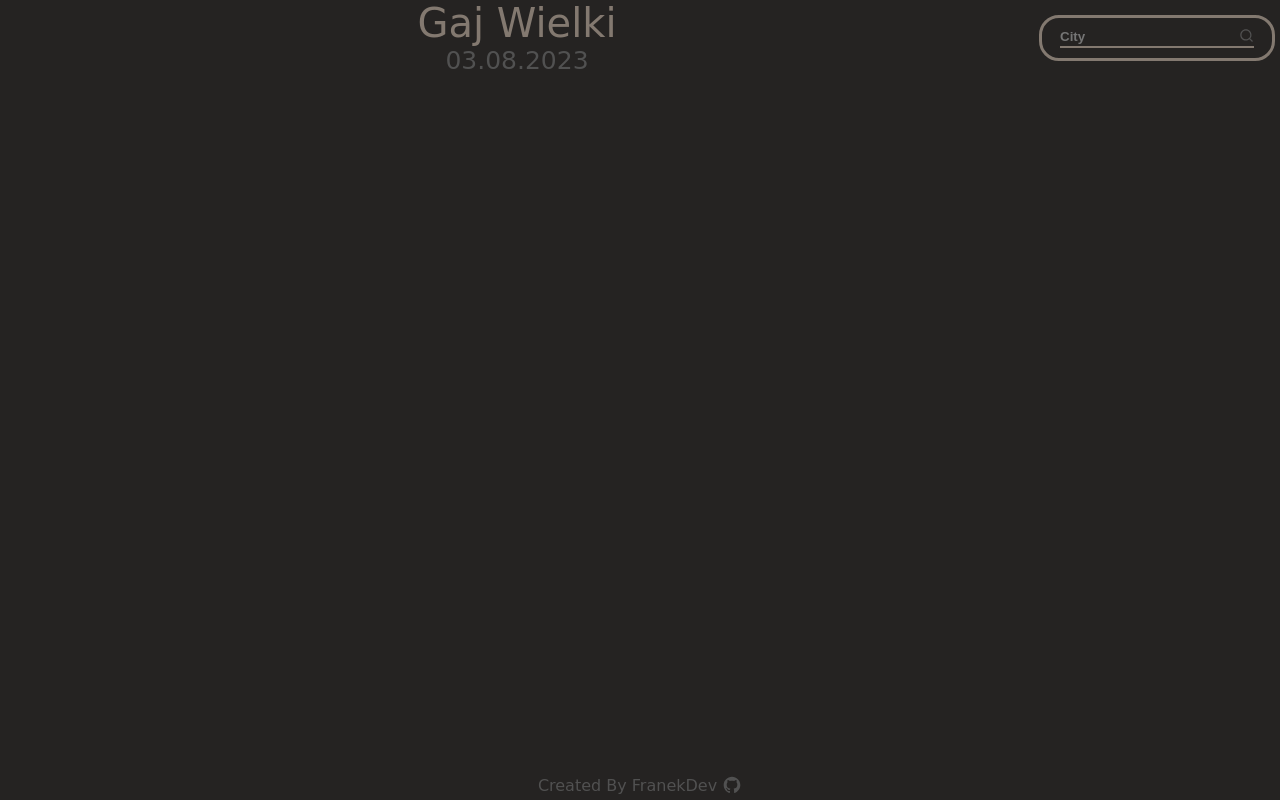
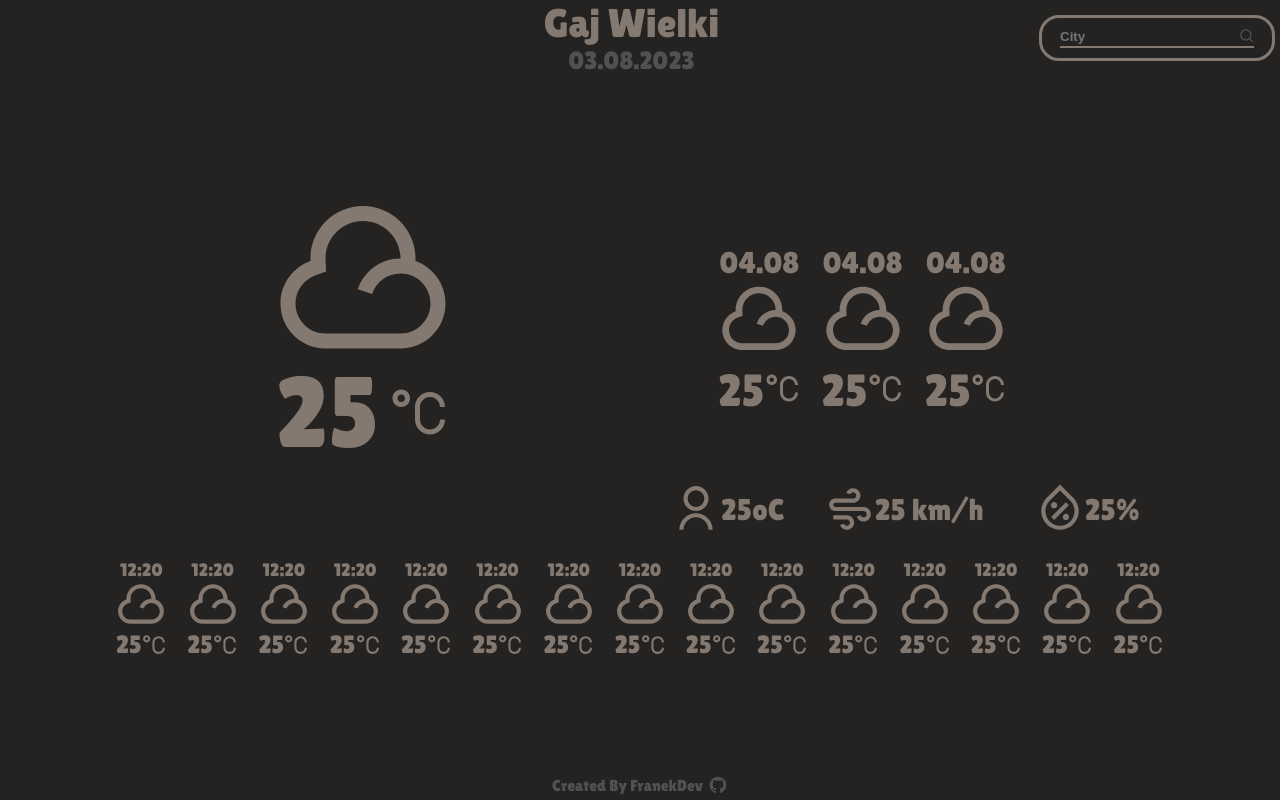
Before and after one commit to FranekDev/weather-app, a website built with webpack: page dist/index.html in a window 1280 px wide. Built offline with nearby package versions, Linux system fonts and the light colour scheme; no server answers; a web font is replaced by a local one.

Commit message:
Created weather UI

```diff
--- a/src/components/App.js
+++ b/src/components/App.js
@@ -1,9 +1,56 @@
 import getWeather from './weather';
+import {
+  showCurrentWeather,
+  threeDayWeather,
+  additionalWeatherInfo,
+  showHourlyForecast
+} from './UI';
 
 const App = () => {
   const main = document.createElement('main');
+  const city = document.querySelector('.city-input');
+  const search = document.querySelector('.search-button');
 
-  getWeather('poznan');
+  search.addEventListener('click', () => {
+    console.log(city.value);
+    getWeather(city.value);
+  });
+
+  const weatherData = document.createElement('div');
+  weatherData.classList.add('weather-data');
+  const dayForecast = document.createElement('div');
+  dayForecast.classList.add('day-forecast');
+
+  const mainWeather = document.createElement('div');
+  mainWeather.classList.add('main-weather');
+
+  const mainData = document.createElement('div');
+  mainData.classList.add('main-data');
+
+  const additionalData = document.createElement('div');
+  additionalData.classList.add('additional-data');
+
+  const hourlyWeather = document.createElement('div');
+  hourlyWeather.classList.add('hourly-weather');
+
+  showCurrentWeather(mainData, '25', 'Sunny');
+  threeDayWeather(dayForecast);
+  additionalWeatherInfo(additionalData);
+  showHourlyForecast(hourlyWeather);
+
+  for (let i = 0; i < 14; i++) {
+    showHourlyForecast(hourlyWeather);
+  }
+
+  mainData.appendChild(dayForecast);
+
+  mainWeather.appendChild(mainData);
+  mainWeather.appendChild(additionalData);
+
+  weatherData.appendChild(mainWeather);
+  weatherData.appendChild(hourlyWeather);
+
+  main.appendChild(weatherData);
 
   document.body.appendChild(main);
 };
--- a/src/components/Header.js
+++ b/src/components/Header.js
@@ -27,6 +27,7 @@ const Header = () => {
   const header = document.createElement('header');
 
   const blankDiv = document.createElement('div');
+  blankDiv.style.width = '229px';
   header.appendChild(blankDiv);
 
   const cityData = document.createElement('div');
@@ -48,11 +49,17 @@ const Header = () => {
   searchContainer.classList.add('search-container');
 
   const cityInput = document.createElement('input');
+  cityInput.classList.add('city-input');
   cityInput.type = 'text';
   cityInput.placeholder = 'City';
 
   const searchIcon = document.createElement('svg');
   const searchButton = document.createElement('button');
+  searchButton.classList.add('search-button');
+
+  searchButton.addEventListener('click', (e) => {
+    e.preventDefault();
+  });
 
   searchIcon.appendChild(searchIconSvg());
   searchButton.appendChild(searchIcon);
--- /dev/null
+++ b/src/components/UI.js
@@ -0,0 +1,267 @@
+const getWeatherIcon = (weather) => {
+  const iconSvg = document.createElementNS('http://www.w3.org/2000/svg', 'svg');
+  const iconPath = document.createElementNS(
+    'http://www.w3.org/2000/svg',
+    'path'
+  );
+  console.log(weather);
+
+  iconSvg.setAttribute('fill', '#837970');
+  iconSvg.setAttribute('viewBox', '0 0 24 24');
+  iconSvg.setAttribute('stroke', '');
+  iconSvg.classList.add('trash_icon');
+
+  iconPath.setAttribute(
+    'd',
+    'M12 2C15.866 2 19 5.13401 19 9C19 9.11351 18.9973 9.22639 18.992 9.33857C21.3265 10.16 23 12.3846 23 15C23 18.3137 20.3137 21 17 21H7C3.68629 21 1 18.3137 1 15C1 12.3846 2.67346 10.16 5.00804 9.33857C5.0027 9.22639 5 9.11351 5 9C5 5.13401 8.13401 2 12 2ZM12 4C9.23858 4 7 6.23858 7 9C7 9.08147 7.00193 9.16263 7.00578 9.24344L7.07662 10.7309L5.67183 11.2252C4.0844 11.7837 3 13.2889 3 15C3 17.2091 4.79086 19 7 19H17C19.2091 19 21 17.2091 21 15C21 12.79 19.21 11 17 11C15.233 11 13.7337 12.1457 13.2042 13.7347L11.3064 13.1021C12.1005 10.7185 14.35 9 17 9C17 6.23858 14.7614 4 12 4Z'
+  );
+  iconPath.setAttribute('stroke-linecap', 'round');
+  iconPath.setAttribute('stroke-linejoin', 'round');
+  iconPath.setAttribute('stroke-width', '0');
+
+  iconSvg.appendChild(iconPath);
+
+  return iconSvg;
+};
+
+const getDegreesIcon = () => {
+  const iconSvg = document.createElementNS('http://www.w3.org/2000/svg', 'svg');
+  const iconPath = document.createElementNS(
+    'http://www.w3.org/2000/svg',
+    'path'
+  );
+
+  iconSvg.setAttribute('fill', '#837970');
+  iconSvg.setAttribute('viewBox', '0 0 24 24');
+  iconSvg.setAttribute('stroke', '');
+  iconSvg.classList.add('trash_icon');
+
+  iconPath.setAttribute(
+    'd',
+    'M4.5 10C2.567 10 1 8.433 1 6.5C1 4.567 2.567 3 4.5 3C6.433 3 8 4.567 8 6.5C8 8.433 6.433 10 4.5 10ZM4.5 8C5.32843 8 6 7.32843 6 6.5C6 5.67157 5.32843 5 4.5 5C3.67157 5 3 5.67157 3 6.5C3 7.32843 3.67157 8 4.5 8ZM22 10H20C20 7.79086 18.2091 6 16 6C13.7909 6 12 7.79086 12 10V15C12 17.2091 13.7909 19 16 19C18.2091 19 20 17.2091 20 15H22C22 18.3137 19.3137 21 16 21C12.6863 21 10 18.3137 10 15V10C10 6.68629 12.6863 4 16 4C19.3137 4 22 6.68629 22 10Z'
+  );
+  iconPath.setAttribute('stroke-linecap', 'round');
+  iconPath.setAttribute('stroke-linejoin', 'round');
+  iconPath.setAttribute('stroke-width', '0');
+
+  iconSvg.appendChild(iconPath);
+
+  return iconSvg;
+};
+
+const getWindIcon = () => {
+  const iconSvg = document.createElementNS('http://www.w3.org/2000/svg', 'svg');
+  const iconPath = document.createElementNS(
+    'http://www.w3.org/2000/svg',
+    'path'
+  );
+
+  iconSvg.setAttribute('fill', '#837970');
+  iconSvg.setAttribute('viewBox', '0 0 24 24');
+  iconSvg.setAttribute('stroke', '');
+  iconSvg.classList.add('trash_icon');
+
+  iconPath.setAttribute(
+    'd',
+    'M10.5 17H4V15H10.5C12.433 15 14 16.567 14 18.5C14 20.433 12.433 22 10.5 22C8.99957 22 7.71966 21.0559 7.22196 19.7293L9.09513 19.0268C9.30843 19.5954 9.85696 20 10.5 20C11.3284 20 12 19.3284 12 18.5C12 17.6716 11.3284 17 10.5 17ZM5 11H18.5C20.433 11 22 12.567 22 14.5C22 16.433 20.433 18 18.5 18C16.9996 18 15.7197 17.0559 15.222 15.7293L17.0951 15.0268C17.3084 15.5954 17.857 16 18.5 16C19.3284 16 20 15.3284 20 14.5C20 13.6716 19.3284 13 18.5 13H5C3.34315 13 2 11.6569 2 10C2 8.34315 3.34315 7 5 7H13.5C14.3284 7 15 6.32843 15 5.5C15 4.67157 14.3284 4 13.5 4C12.857 4 12.3084 4.40463 12.0951 4.97317L10.222 4.27073C10.7197 2.94414 11.9996 2 13.5 2C15.433 2 17 3.567 17 5.5C17 7.433 15.433 9 13.5 9H5C4.44772 9 4 9.44772 4 10C4 10.5523 4.44772 11 5 11Z'
+  );
+  iconPath.setAttribute('stroke-linecap', 'round');
+  iconPath.setAttribute('stroke-linejoin', 'round');
+  iconPath.setAttribute('stroke-width', '0');
+
+  iconSvg.appendChild(iconPath);
+
+  return iconSvg;
+};
+
+const getHumidityIcon = () => {
+  const iconSvg = document.createElementNS('http://www.w3.org/2000/svg', 'svg');
+  const iconPath = document.createElementNS(
+    'http://www.w3.org/2000/svg',
+    'path'
+  );
+
+  iconSvg.setAttribute('fill', '#837970');
+  iconSvg.setAttribute('viewBox', '0 0 24 24');
+  iconSvg.setAttribute('stroke', '');
+  iconSvg.classList.add('trash_icon');
+
+  iconPath.setAttribute(
+    'd',
+    'M7.05025 8.04673L12 3.09698L16.9497 8.04673C19.6834 10.7804 19.6834 15.2126 16.9497 17.9462C14.2161 20.6799 9.78392 20.6799 7.05025 17.9462C4.31658 15.2126 4.31658 10.7804 7.05025 8.04673ZM18.364 6.63252L12 0.268555L5.63604 6.63252C2.12132 10.1472 2.12132 15.8457 5.63604 19.3604C9.15076 22.8752 14.8492 22.8752 18.364 19.3604C21.8787 15.8457 21.8787 10.1472 18.364 6.63252ZM16.2427 10.1714L14.8285 8.75718L7.7574 15.8282L9.17161 17.2425L16.2427 10.1714ZM8.11095 11.232C8.69674 11.8178 9.64648 11.8178 10.2323 11.232C10.8181 10.6463 10.8181 9.69652 10.2323 9.11073C9.64648 8.52494 8.69674 8.52494 8.11095 9.11073C7.52516 9.69652 7.52516 10.6463 8.11095 11.232ZM15.8891 16.8889C15.3033 17.4747 14.3536 17.4747 13.7678 16.8889C13.182 16.3031 13.182 15.3534 13.7678 14.7676C14.3536 14.1818 15.3033 14.1818 15.8891 14.7676C16.4749 15.3534 16.4749 16.3031 15.8891 16.8889Z'
+  );
+  iconPath.setAttribute('stroke-linecap', 'round');
+  iconPath.setAttribute('stroke-linejoin', 'round');
+  iconPath.setAttribute('stroke-width', '0');
+
+  iconSvg.appendChild(iconPath);
+
+  return iconSvg;
+};
+
+const getUserIcon = () => {
+  const iconSvg = document.createElementNS('http://www.w3.org/2000/svg', 'svg');
+  const iconPath = document.createElementNS(
+    'http://www.w3.org/2000/svg',
+    'path'
+  );
+
+  iconSvg.setAttribute('fill', '#837970');
+  iconSvg.setAttribute('viewBox', '0 0 24 24');
+  iconSvg.setAttribute('stroke', '');
+  iconSvg.classList.add('trash_icon');
+
+  iconPath.setAttribute(
+    'd',
+    'M4 22C4 17.5817 7.58172 14 12 14C16.4183 14 20 17.5817 20 22H18C18 18.6863 15.3137 16 12 16C8.68629 16 6 18.6863 6 22H4ZM12 13C8.685 13 6 10.315 6 7C6 3.685 8.685 1 12 1C15.315 1 18 3.685 18 7C18 10.315 15.315 13 12 13ZM12 11C14.21 11 16 9.21 16 7C16 4.79 14.21 3 12 3C9.79 3 8 4.79 8 7C8 9.21 9.79 11 12 11Z'
+  );
+  iconPath.setAttribute('stroke-linecap', 'round');
+  iconPath.setAttribute('stroke-linejoin', 'round');
+  iconPath.setAttribute('stroke-width', '0');
+
+  iconSvg.appendChild(iconPath);
+
+  return iconSvg;
+};
+
+export const showCurrentWeather = (container, temp, condition) => {
+  console.log(condition);
+  const weatherContainer = document.createElement('div');
+  weatherContainer.classList.add('weather-container');
+
+  const weatherIcon = document.createElement('div');
+  weatherIcon.classList.add('weather-container__icon');
+  weatherIcon.appendChild(getWeatherIcon('test'));
+
+  const tempInfo = document.createElement('div');
+  tempInfo.classList.add('weather-container__temp');
+
+  const tempText = document.createElement('span');
+  //   tempText.classList.add();
+  tempText.textContent = temp;
+
+  const degreeIcon = document.createElement('div');
+  degreeIcon.classList.add('weatether-container__degree');
+  degreeIcon.appendChild(getDegreesIcon());
+
+  tempInfo.appendChild(tempText);
+  tempInfo.appendChild(degreeIcon);
+
+  weatherContainer.appendChild(weatherIcon);
+  weatherContainer.appendChild(tempInfo);
+
+  container.appendChild(weatherContainer);
+};
+
+const showDayWeather = (container) => {
+  const weatherContainer = document.createElement('div');
+  weatherContainer.classList.add('day-container');
+
+  const date = document.createElement('span');
+  date.classList.add('day-container__date');
+  date.textContent = '04.08';
+
+  const weatherIcon = document.createElement('div');
+  weatherIcon.classList.add('day-container__icon');
+  weatherIcon.appendChild(getWeatherIcon('test'));
+
+  const tempInfo = document.createElement('div');
+  tempInfo.classList.add('day-container__temp');
+
+  const tempText = document.createElement('span');
+  //   tempText.classList.add();
+  tempText.textContent = '25';
+
+  const degreeIcon = document.createElement('div');
+  degreeIcon.classList.add('day-container__degree');
+  degreeIcon.appendChild(getDegreesIcon());
+
+  tempInfo.appendChild(tempText);
+  tempInfo.appendChild(degreeIcon);
+
+  weatherContainer.appendChild(date);
+  weatherContainer.appendChild(weatherIcon);
+  weatherContainer.appendChild(tempInfo);
+
+  container.appendChild(weatherContainer);
+};
+// const showHourWeather = () => {};
+
+export const showHourForecast = () => {};
+
+export const threeDayWeather = (container) => {
+  showDayWeather(container);
+  showDayWeather(container);
+  showDayWeather(container);
+};
+
+export const additionalWeatherInfo = (container) => {
+  const additionalInfo = document.createElement('div');
+  additionalInfo.classList.add('additional-info');
+
+  const feelsLikeTemp = document.createElement('div');
+  feelsLikeTemp.classList.add('feels-like');
+
+  const temp = document.createElement('div');
+  temp.classList.add('feels-like__temp');
+
+  const tempText = document.createElement('span');
+  tempText.classList.add('feels-like__text');
+
+  tempText.textContent = '25oC';
+  feelsLikeTemp.appendChild(getUserIcon());
+  feelsLikeTemp.appendChild(tempText);
+
+  const windSpeed = document.createElement('div');
+  windSpeed.classList.add('wind-speed');
+
+  const windText = document.createElement('span');
+  windText.classList.add('wind-speed__text');
+
+  windText.textContent = '25 km/h';
+  windSpeed.appendChild(getWindIcon());
+  windSpeed.appendChild(windText);
+
+  const humidity = document.createElement('div');
+  humidity.classList.add('humidity');
+
+  const humidityText = document.createElement('span');
+  humidity.classList.add('humidity__text');
+
+  humidityText.textContent = '25%';
+  humidity.appendChild(getHumidityIcon());
+  humidity.appendChild(humidityText);
+
+  additionalInfo.appendChild(feelsLikeTemp);
+  additionalInfo.appendChild(windSpeed);
+  additionalInfo.appendChild(humidity);
+
+  container.appendChild(additionalInfo);
+};
+
+export const showHourlyForecast = (container) => {
+  const hourInfo = document.createElement('div');
+
+  const time = document.createElement('span');
+  time.classList.add('hour-info__time');
+  time.textContent = '12:20';
+
+  const weatherIcon = document.createElement('div');
+  weatherIcon.classList.add('hour-info__icon');
+  weatherIcon.append(getWeatherIcon());
+
+  const temp = document.createElement('div');
+  temp.classList.add('hour-info__temp');
+
+  const tempValue = document.createElement('span');
+  tempValue.textContent = '25';
+
+  temp.appendChild(tempValue);
+  temp.appendChild(getDegreesIcon());
+
+  hourInfo.appendChild(time);
+  hourInfo.appendChild(weatherIcon);
+  hourInfo.appendChild(temp);
+
+  container.appendChild(hourInfo);
+};
--- a/src/components/weather.js
+++ b/src/components/weather.js
@@ -1,29 +1,65 @@
+function processData(data) {
+  // console.log('process', data);
+  const { current, forecast } = data;
+  console.log(current, forecast);
+
+  const {
+    temp_c: tempC,
+    temp_f: tempF,
+    wind_mph: windMph,
+    wind_kph: windKph,
+    feelslike_c: feelslikeC,
+    feelslike_f: feelslikeF,
+    last_updated: lastUpdated,
+    humidity
+  } = current;
+
+  console.log('Current', {
+    tempC,
+    tempF,
+    windKph,
+    windMph,
+    feelslikeC,
+    feelslikeF,
+    lastUpdated,
+    humidity
+  });
+
+  const {
+    hour: [...hourData]
+  } = forecast.forecastday[0];
+
+  const hourDetails = [];
+
+  hourData.forEach((hour) => {
+    const {
+      time,
+      temp_c: hourTempC,
+      temp_f: hourTempF,
+      condition: { text: info }
+    } = hour;
+
+    hourDetails.push({ time, hourTempC, hourTempF, info });
+  });
+
+  console.log('HourDetails', hourDetails);
+  // const details = [...hourData, { temp_c: tempC, temp_f: tempF }];
+  // console.log('Forecast', hourData);
+
+  return data;
+}
+
 async function getWeather(location) {
   try {
     const response = await fetch(
-      `https://api.weatherapi.com/v1/forecast.json?key=55c87ea085b642b0900113721230208&q=${location}`
+      `https://api.weatherapi.com/v1/forecast.json?key=55c87ea085b642b0900113721230208&q=${location}`,
+      { mode: 'cors' }
     );
-    const weatherData = await response.json();
-    console.log(weatherData);
+    const weatherData = processData(await response.json());
+    console.log('async', weatherData);
   } catch (error) {
     console.log(error);
   }
 }
 
-// async function getForecast(location) {
-//   try {
-//     const response = await fetch(
-//       `https://api.weatherapi.com/v1/forecast.json?key=55c87ea085b642b0900113721230208&q=${location}`
-//     );
-//     const weatherData = await response.json();
-//     console.log(weatherData);
-//   } catch (error) {
-//     console.log(error);
-//   }
-// }
-
-// function precessCurrentWeather(data) {}
-
-// function processForecast(data) {}
-
 export default getWeather;
--- /dev/null
+++ b/src/scss/_additionalWeather.scss
@@ -0,0 +1,69 @@
+@use './styles' as *;
+
+.day-forecast {
+  @include flex(row, center, center);
+  gap: 20px;
+
+  .day-container {
+    @include flex(column, center, center);
+    // background-color: red;
+    color: $secondary-color;
+    width: auto;
+
+    .day-container__date {
+      font-size: 30px;
+    }
+
+    .day-container__icon {
+      width: 80px;
+    }
+
+    .day-container__temp {
+      @include flex(row, center, center);
+      font-size: 45px;
+      width: 100%;
+
+      //   span {
+      //     // background-color: red;
+      //   }
+
+      .day-container__degree {
+        width: 36px;
+        // background-color: orange;
+      }
+    }
+  }
+}
+
+.additional-data {
+  .additional-info {
+    @include flex(row, space-between, center);
+    width: auto;
+    // background-color: lime;
+    gap: 40px;
+
+    .feels-like,
+    .wind-speed,
+    .humidity {
+      @include flex(row, center, center);
+      width: auto;
+
+      svg {
+        width: 50px;
+      }
+
+      span {
+        font-size: 30px;
+        color: $secondary-color;
+        width: auto;
+        // background-color: orange;
+      }
+    }
+
+    .wind-speed {
+      span {
+        width: 120px;
+      }
+    }
+  }
+}
--- /dev/null
+++ b/src/scss/_hourlyWeather.scss
@@ -0,0 +1,36 @@
+@use './styles' as *;
+
+.hourly-weather {
+  // background-color: rgb(189, 161, 110);
+  @include flex(row, center, center);
+  gap: 20px;
+  width: 100%;
+  height: auto;
+
+  div {
+    @include flex(column, center, center);
+    height: 100%;
+    color: $secondary-color;
+    // gap: 5px;
+
+    .hour-info__time {
+      font-size: 18px;
+    }
+
+    .hour-info__icon {
+      width: 50px;
+    }
+
+    .hour-info__temp {
+      @include flex(row, center, center);
+
+      span {
+        font-size: 25px;
+      }
+
+      svg {
+        width: 25px;
+      }
+    }
+  }
+}
--- /dev/null
+++ b/src/scss/_mainWeather.scss
@@ -0,0 +1,60 @@
+@use './styles' as *;
+
+.main-weather {
+  @include flex(column, center, center);
+  width: 80vw;
+  max-width: 1000px;
+
+  .main-data {
+    @include flex(row, space-around, center);
+    width: 100%;
+  }
+
+  .additional-data {
+    @include flex(row, flex-end, center);
+    width: 100%;
+    height: 80px;
+    // background-color: red;
+  }
+}
+
+.weather-container {
+  @include flex(column, flex-end, center);
+  //   background-color: red;
+  //   width: 300px;
+  height: auto;
+
+  .day-forecast {
+    @include flex(row, center, center);
+  }
+
+  .weather-container__icon {
+    svg {
+      width: 180px;
+    }
+  }
+
+  .weather-container__temp {
+    @include flex(row, center, center);
+    height: auto;
+    margin-top: -20px;
+    // background-color: orange;
+    gap: 10px;
+
+    span {
+      font-size: 100px;
+      color: $secondary-color;
+      height: 100%;
+      //   background-color: orange;
+    }
+
+    .weatether-container__degree {
+      //   background-color: red;
+      @include flex(column, center, flex-start);
+      height: 100%;
+      svg {
+        width: 60px;
+      }
+    }
+  }
+}
--- a/src/scss/_variables.scss
+++ b/src/scss/_variables.scss
@@ -1,6 +1,10 @@
 @import url('https://fonts.googleapis.com/css2?family=Tilt+Warp&display=swap');
+@import url('https://fonts.googleapis.com/css2?family=Concert+One&family=Lilita+One&family=Titan+One&display=swap');
 
 $main-color: #252322;
 $secondary-color: #837970;
 $accent-color: #515151;
-$font-family: 'Tilt Warp', cursive;
+// $font-family: 'Tilt Warp', cursive;
+// $font-family: 'Concert One', cursive;
+$font-family: 'Lilita One', cursive;
+// $font-family: 'Titan One', cursive;
--- /dev/null
+++ b/src/scss/_weather.scss
@@ -0,0 +1,10 @@
+@use './styles' as *;
+
+@use './mainWeather';
+@use './additionalWeather';
+@use './hourlyWeather';
+
+.weather-data {
+  @include flex(column, center, center);
+  gap: 10px;
+}
--- a/src/scss/main.scss
+++ b/src/scss/main.scss
@@ -1,3 +1,4 @@
 @use './body';
 @use './header';
 @use './footer';
+@use './weather';
--- a/webpack.config.js
+++ b/webpack.config.js
@@ -30,7 +30,10 @@ module.exports = {
       title: 'Weather App',
       chunks: ['main']
     }),
-    new ESLintPlugin()
+    new ESLintPlugin({
+      failOnError: false,
+      emitWarning: true
+    })
   ],
   output: {
     filename: 'main.js',
```
Also changed, not shown: .eslintrc.json, dist/main.js, dist/style.css, 1 other file.
